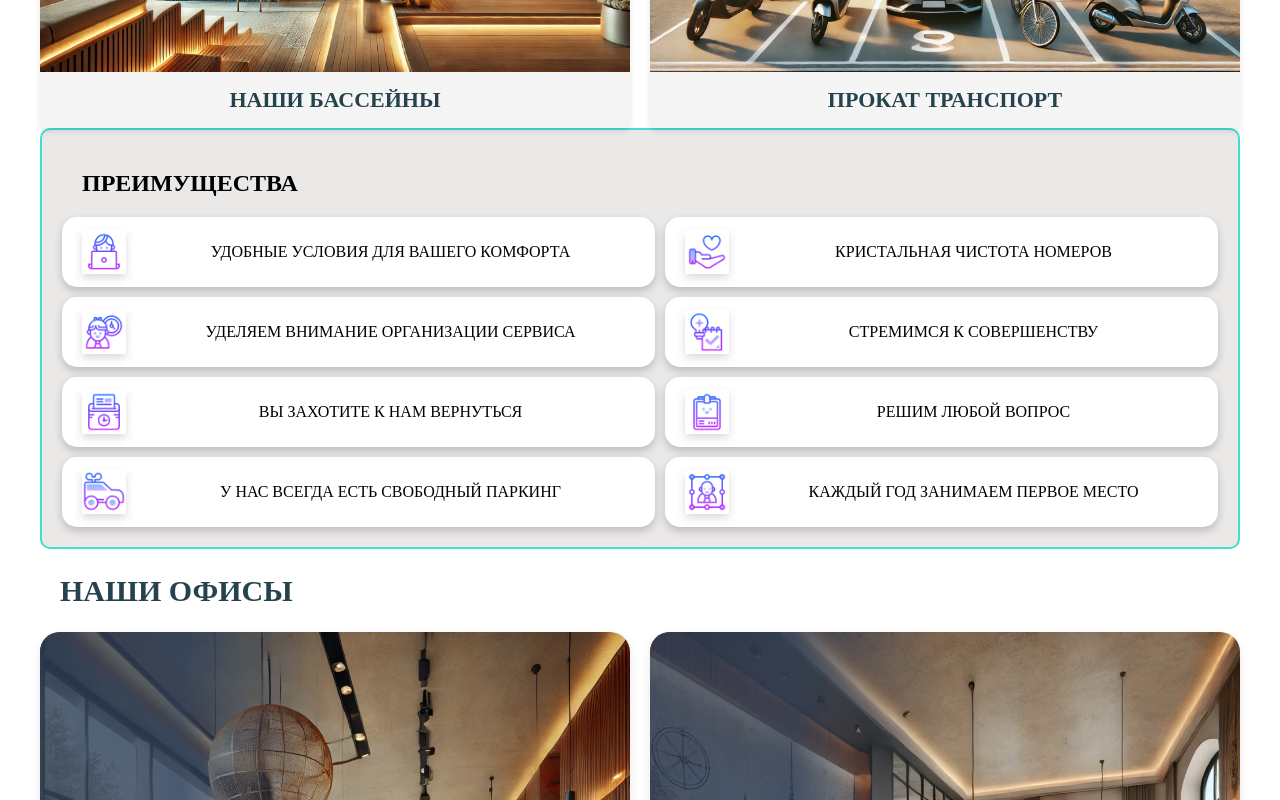
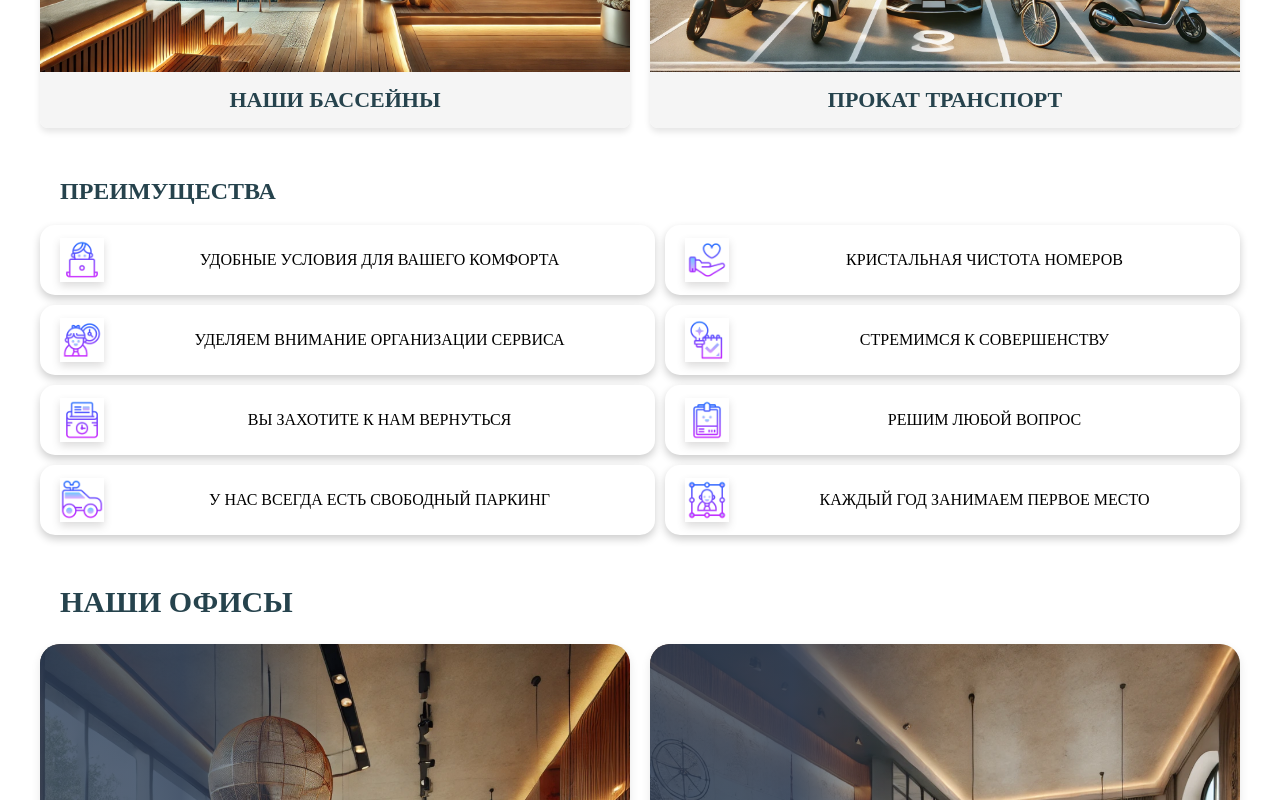
Before and after one commit to Cohort47/TeamProject-Front, a React (Create React App) app: page / in a window 1280 px wide. Shown: the part 1500-2300 px from the top of the page. Built offline with nearby package versions, Linux system fonts and the light colour scheme.

Commit message:
styles fix

```diff
--- a/src/components/accountManagement/AccountManagement.tsx
+++ b/src/components/accountManagement/AccountDetails.tsx
@@ -11,7 +11,7 @@ interface AccountData {
   address: string;
 }
 
-const AccountManagement: React.FC = () => {
+const AccountDetails: React.FC = () => {
   const [data, setData] = useState<AccountData>({
     name: "Алексей Самойлов",
     email: "a.samoylov@gmail.com",
@@ -108,4 +108,4 @@ const getFieldName = (key: string): string => {
   return fieldNames[key] || key;
 };
 
-export default AccountManagement;
+export default AccountDetails;
--- a/src/components/advantages/advantages.module.css
+++ b/src/components/advantages/advantages.module.css
@@ -1,15 +1,14 @@
 .advantagesContainer {
-  padding: 20px;
-  border: 2px solid #40e0d0;
-  border-radius: 10px;
-  background-color: #d5cfcf7a;
+  margin-top: 50px;
+  margin-bottom: 50px;
+
 }
 
 .title {
   font-size: 24px;
   margin-bottom: 20px;
-  text-align: left;
   margin-left: 20px;
+  color: #26434d;
 }
 
 .advantagesList {
--- a/src/components/ourOffices/ourOffices.module.css
+++ b/src/components/ourOffices/ourOffices.module.css
@@ -2,6 +2,7 @@
     max-width: 1200px;
     margin: 0 auto;
     padding: 0px;
+    margin-bottom: 40px;
   }
 
   .ourOfficesTitle {
```
